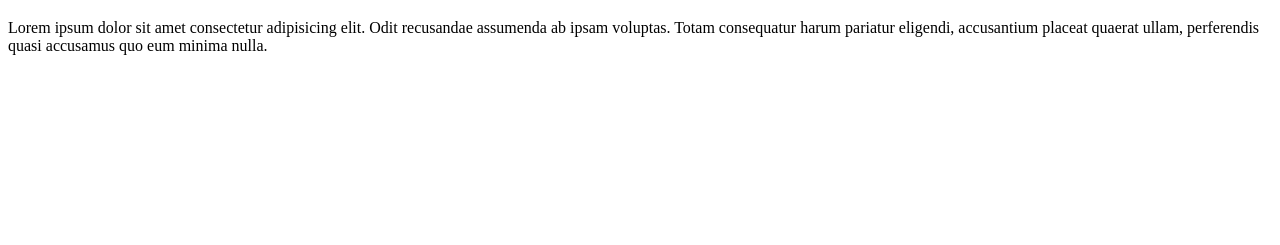
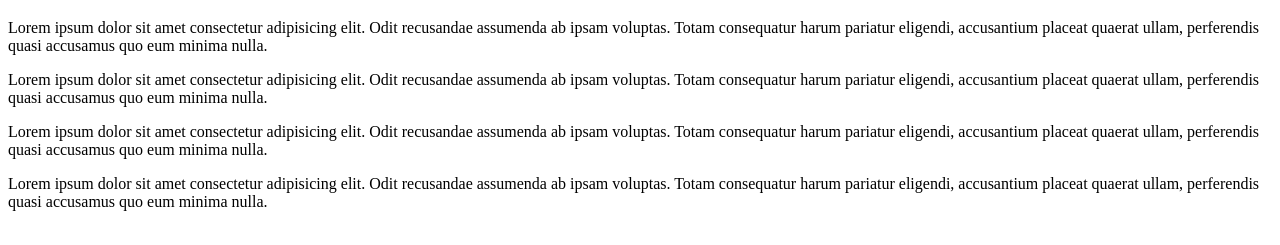
Before and after one commit to esthermoraes777/projeto-teste, a plain HTML site: page index.html in a window 1280 px wide. Shown: the part 61-306 px from the top of the page. Drawn offline with Linux system fonts and the light colour scheme.

Commit message:
terceiro commit

```diff
--- a/index.html
+++ b/index.html
@@ -9,5 +9,8 @@
 <body>
     <h1>Projeto testando git</h1>
     <p>Lorem ipsum dolor sit amet consectetur adipisicing elit. Odit recusandae assumenda ab ipsam voluptas. Totam consequatur harum pariatur eligendi, accusantium placeat quaerat ullam, perferendis quasi accusamus quo eum minima nulla.</p>
+        <p>Lorem ipsum dolor sit amet consectetur adipisicing elit. Odit recusandae assumenda ab ipsam voluptas. Totam consequatur harum pariatur eligendi, accusantium placeat quaerat ullam, perferendis quasi accusamus quo eum minima nulla.</p>
+        <p>Lorem ipsum dolor sit amet consectetur adipisicing elit. Odit recusandae assumenda ab ipsam voluptas. Totam consequatur harum pariatur eligendi, accusantium placeat quaerat ullam, perferendis quasi accusamus quo eum minima nulla.</p>
+        <p>Lorem ipsum dolor sit amet consectetur adipisicing elit. Odit recusandae assumenda ab ipsam voluptas. Totam consequatur harum pariatur eligendi, accusantium placeat quaerat ullam, perferendis quasi accusamus quo eum minima nulla.</p>
 </body>
 </html>
```
